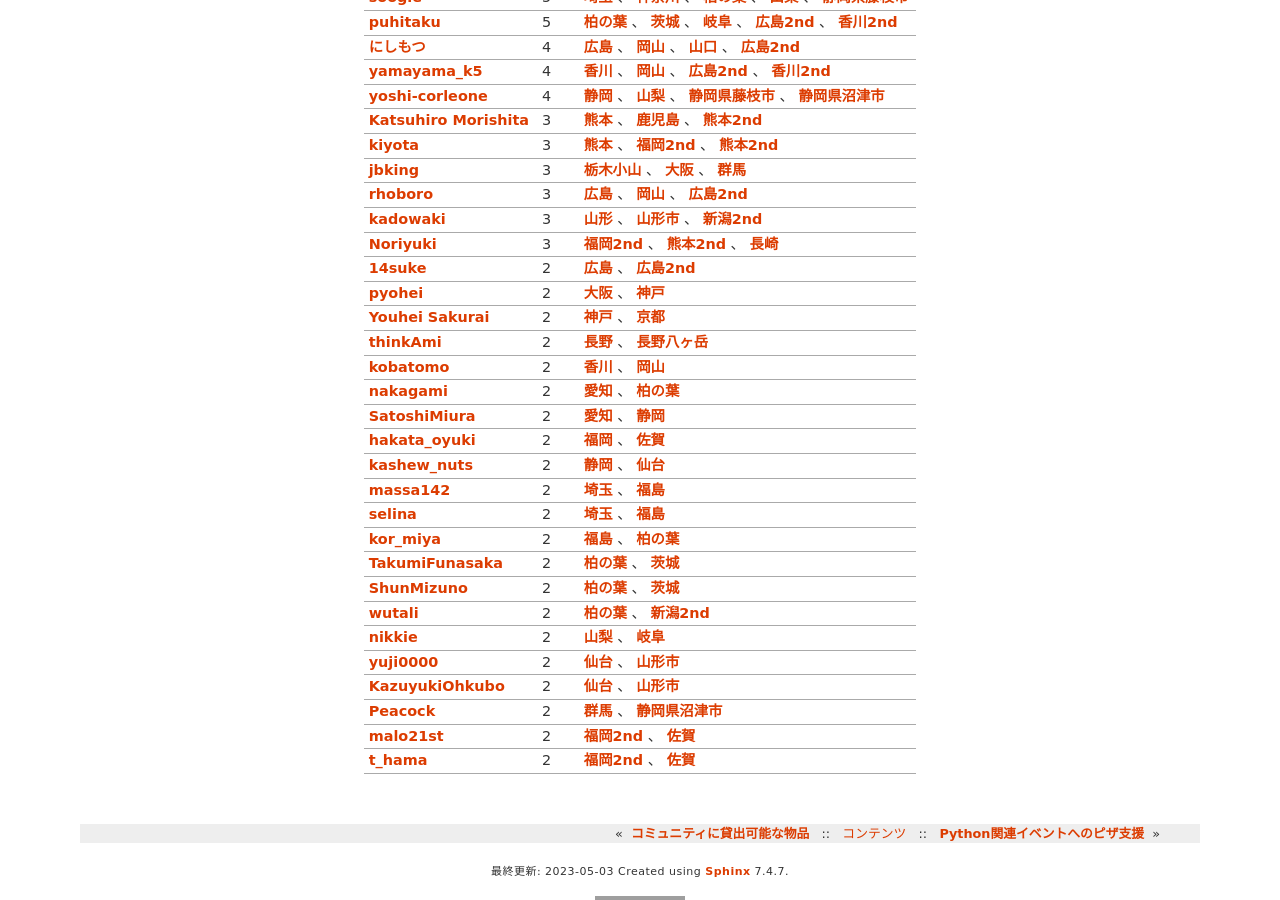
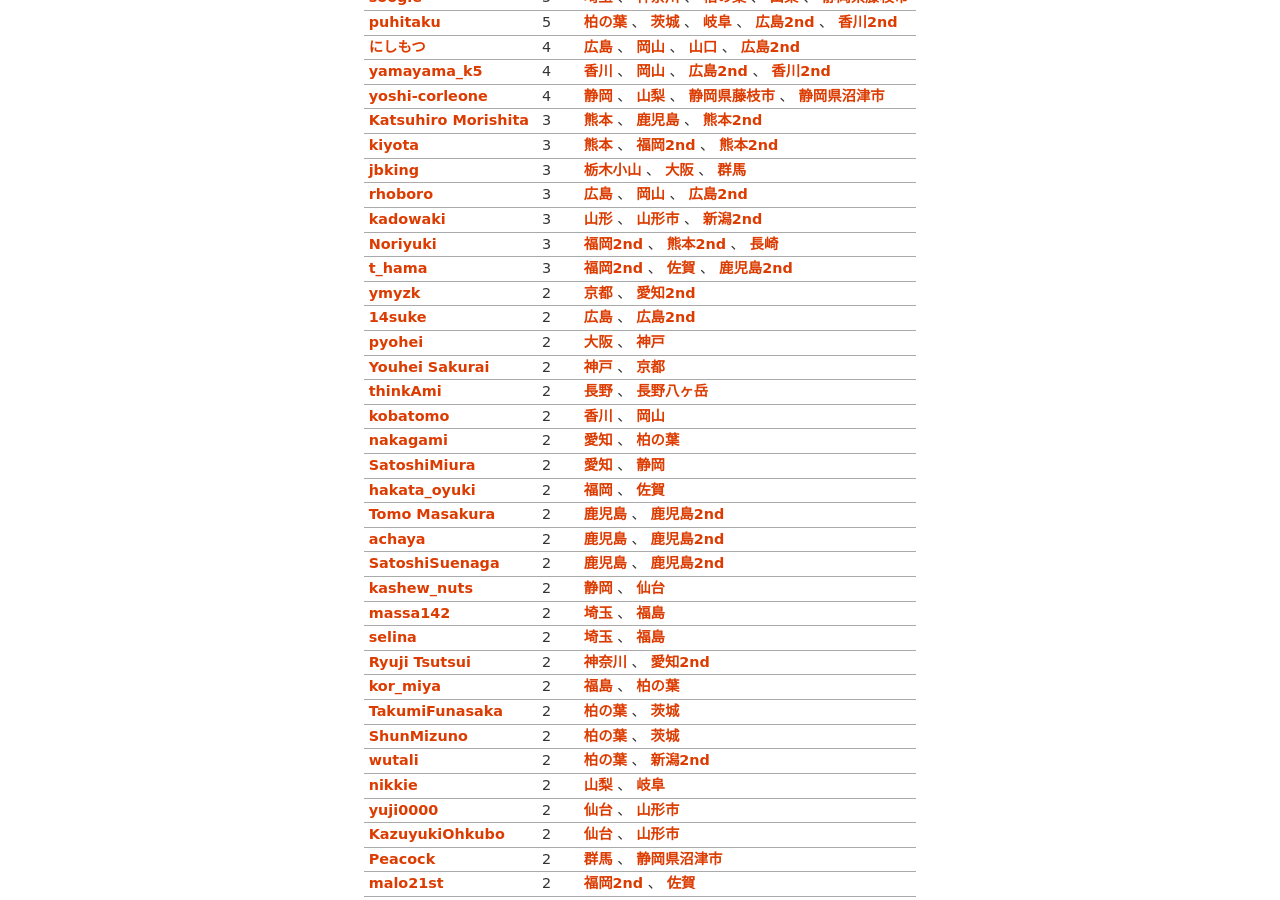
Before and after one commit to pyconjp/www.pycon.jp, a Sphinx documentation site: the page built from source/support/bootcamp.rst, in a window 1280 px wide and 900 px high, scrolled down 6122 px. Built offline with Sphinx 7.4.7, drawn with Linux system fonts in a browser that asks for light colours; grey boxes are pictures that could not be loaded.

Commit message:
ISSHA-2854 update pycamp contributors

```diff
--- a/source/support/bootcamp.rst
+++ b/source/support/bootcamp.rst
@@ -778,6 +778,12 @@ Tシャツについての詳細は以下のブログ記事を参照してくだ
    - * `Noriyuki <https://connpass.com/user/eiry/>`_
      * 3
      * `福岡2nd <https://pyconjp.connpass.com/event/143786/>`_ 、 `熊本2nd <https://pyconjp.connpass.com/event/143197/>`_ 、 `長崎 <https://pyconjp.connpass.com/event/158803/>`_
+   - * `t_hama <https://connpass.com/user/t_hama/>`_
+     * 3
+     * `福岡2nd <https://pyconjp.connpass.com/event/143786/>`_ 、 `佐賀 <https://pyconjp.connpass.com/event/244411/>`_ 、 `鹿児島2nd <https://pyconjp.connpass.com/event/278007/>`_
+   - * `ymyzk <https://connpass.com/user/litesystems/>`_
+     * 2
+     * `京都 <https://pyconjp.connpass.com/event/33014/>`_ 、 `愛知2nd <https://pyconjp.connpass.com/event/280530/>`_
    - * `14suke <https://connpass.com/user/isabisi1484/>`_
      * 2
      * `広島 <https://pyconjp.connpass.com/event/50095/>`_ 、 `広島2nd <https://pyconjp.connpass.com/event/248048/>`_
@@ -802,6 +808,15 @@ Tシャツについての詳細は以下のブログ記事を参照してくだ
    - * `hakata_oyuki <https://connpass.com/user/hakata_oyuki/>`_
      * 2
      * `福岡 <https://pyconjp.connpass.com/event/62769/>`_ 、 `佐賀 <https://pyconjp.connpass.com/event/244411/>`_
+   - * `Tomo Masakura <https://connpass.com/user/masakura/>`_
+     * 2
+     * `鹿児島 <https://pyconjp.connpass.com/event/67709/>`_ 、 `鹿児島2nd <https://pyconjp.connpass.com/event/278007/>`_
+   - * `achaya <https://connpass.com/user/achaya/>`_
+     * 2
+     * `鹿児島 <https://pyconjp.connpass.com/event/67709/>`_ 、 `鹿児島2nd <https://pyconjp.connpass.com/event/278007/>`_
+   - * `SatoshiSuenaga <https://connpass.com/user/SatoshiSuenaga/>`_
+     * 2
+     * `鹿児島 <https://pyconjp.connpass.com/event/67709/>`_ 、 `鹿児島2nd <https://pyconjp.connpass.com/event/278007/>`_
    - * `kashew_nuts <https://connpass.com/user/kashew_nuts/>`_
      * 2
      * `静岡 <https://pyconjp.connpass.com/event/67533/>`_ 、 `仙台 <https://pyconjp.connpass.com/event/104080/>`_
@@ -811,6 +826,9 @@ Tシャツについての詳細は以下のブログ記事を参照してくだ
    - * `selina <https://connpass.com/user/Lina_Katayose/>`_
      * 2
      * `埼玉 <https://pyconjp.connpass.com/event/69433/>`_ 、 `福島 <https://pyconjp.connpass.com/event/75923/>`_
+   - * `Ryuji Tsutsui <https://connpass.com/user/ryu22e/>`_
+     * 2
+     * `神奈川 <https://pyconjp.connpass.com/event/71908/>`_ 、 `愛知2nd <https://pyconjp.connpass.com/event/280530/>`_
    - * `kor_miya <https://connpass.com/user/kor_miya/>`_
      * 2
      * `福島 <https://pyconjp.connpass.com/event/75923/>`_ 、 `柏の葉 <https://pyconjp.connpass.com/event/81251/>`_
```
Also changed, not shown: other parts of source/support/bootcamp.rst (+0 -3 lines).
